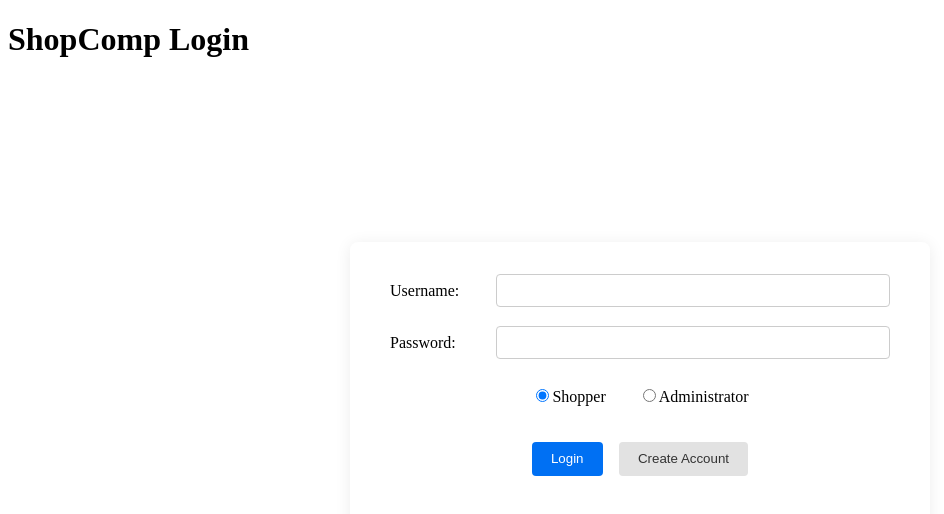
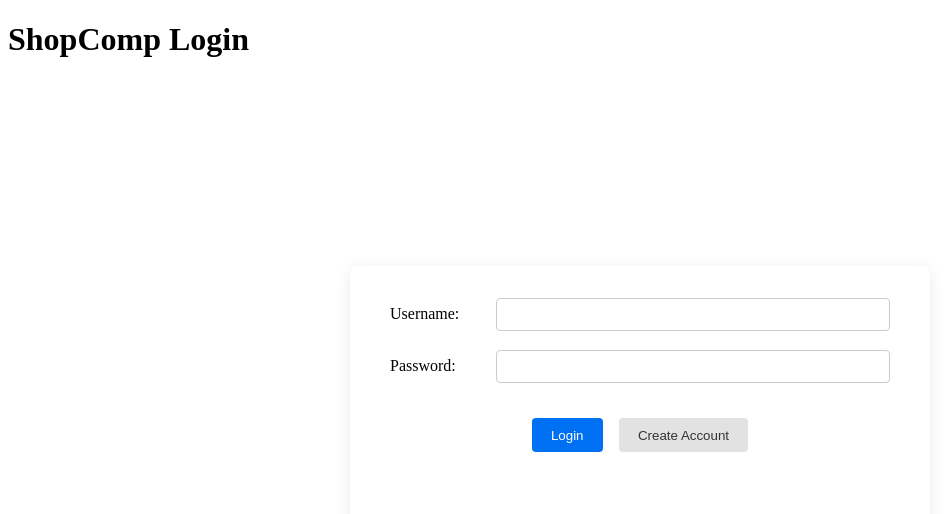
Before and after one commit to Software-Engineering-Kappa/shopcomp-frontend, a Next.js app: page /login in a window 1280 px wide. Shown: the top 514 px of the page, without its empty margins (0-944 px from the left). Built offline with nearby package versions, Linux system fonts and the light colour scheme.

Commit message:
Removed shopper and admin radio button. Added loading feedback while logging in or registering

```diff
--- a/src/app/login/page.tsx
+++ b/src/app/login/page.tsx
@@ -38,20 +38,23 @@ export default function LoginPage() {
 function LoginForm({ onCreateAccount }: { onCreateAccount: () => void }) {
   const [username, setUsername] = React.useState("")
   const [password, setPassword] = React.useState("")
-  const [role, setRole] = React.useState<"shopper" | "admin">("shopper")
+  // const [role, setRole] = React.useState<"shopper" | "admin">("shopper")
   const [error, setError] = React.useState("")
+  const [loading, setLoading] = React.useState(false)
   const router = useRouter()
 
   function handleLogin(e: React.FormEvent) {
     e.preventDefault()
     setError("")
+    setLoading(true)
 
     const usernameValue = username.trim()
     const passwordValue = password.trim()
-    const roleValue = role
+    // const roleValue = role
 
-    if (!usernameValue || !passwordValue || !roleValue) {
-      setError("Please enter username/email, password, and select a role.")
+    if (!usernameValue || !passwordValue) {
+      setError("Please enter username/email, password")
+      setLoading(false)
       return
     }
 
@@ -71,6 +74,8 @@ function LoginForm({ onCreateAccount }: { onCreateAccount: () => void }) {
         console.log("Login failed")
         setError(error.response.data.error)
       }
+    }).finally(() => {
+      setLoading(false)
     })
   }
 
@@ -100,45 +105,22 @@ function LoginForm({ onCreateAccount }: { onCreateAccount: () => void }) {
             autoComplete="current-password"
           />
         </div>
-        <div className={styles.radioGroup}>
-          <label>
-            <input
-              type="radio"
-              name="role"
-              value="shopper"
-              checked={role === "shopper"}
-              onChange={() => setRole("shopper")}
-            />
-            Shopper
-          </label>
-          <label>
-            <input
-              type="radio"
-              name="role"
-              value="admin"
-              checked={role === "admin"}
-              onChange={() => setRole("admin")}
-            />
-            Administrator
-          </label>
-        </div>
         <div className={styles.buttonGroup}>
           <button
             type="submit"
             className={styles.loginButton}
-          // onClick={handleLogin}
+            disabled={loading}
           >
-            Login
+            {loading ? "Logging in..." : "Login"}
           </button>
-          {role === "shopper" && (
           <button
             type="button"
             className={styles.createAccountButton}
             onClick={onCreateAccount}
+            disabled={loading}
           >
             Create Account
           </button>
-          )}
         </div>
         <div className={styles.errorText}>
           {error && <span>{error}</span>}
@@ -156,11 +138,14 @@ export function RegisterForm({ onBackToLogin }: { onBackToLogin: () => void }) {
   const [error, setError] = React.useState("")
   const [confirmationSent, setConfirmationSent] = React.useState(false)
   const [confirmationCode, setConfirmationCode] = React.useState("")
+  const [registerLoading, setRegisterLoading] = React.useState(false)
+  const [confirmLoading, setConfirmLoading] = React.useState(false)
   const router = useRouter()
 
   function handleRegister(e: React.MouseEvent) {
     e.preventDefault()
     setError("")
+    setRegisterLoading(true)
 
     const usernameValue = username.trim()
     const emailValue = email.trim()
@@ -168,6 +153,7 @@ export function RegisterForm({ onBackToLogin }: { onBackToLogin: () => void }) {
 
     if (!usernameValue || !emailValue || !passwordValue) {
       setError("Please fill in all fields.")
+      setRegisterLoading(false)
       return
     }
 
@@ -185,18 +171,22 @@ export function RegisterForm({ onBackToLogin }: { onBackToLogin: () => void }) {
         console.log("Registration failed")
         setError(error.response.data.error)
       }
+    }).finally(() => {
+      setRegisterLoading(false)
     })
   }
 
   function handleConfirm(e: React.MouseEvent) {
     e.preventDefault()
     setError("")
+    setConfirmLoading(true)
 
     const usernameValue = username.trim()
     const passwordValue = password.trim()
     const codeValue = confirmationCode.trim()
     if (!codeValue) {
       setError("Please enter the confirmation code.")
+      setConfirmLoading(false)
       return
     }
 
@@ -227,6 +217,8 @@ export function RegisterForm({ onBackToLogin }: { onBackToLogin: () => void }) {
         console.log("Confirmation failed")
         setError(error.response.data.error)
       }
+    }).finally(() => {
+      setConfirmLoading(false)
     })
   }
 
@@ -299,8 +291,9 @@ export function RegisterForm({ onBackToLogin }: { onBackToLogin: () => void }) {
                 type="button"
                 className={styles.loginButton}
                 onClick={handleRegister}
+                disabled={registerLoading}
               >
-                Register
+                {registerLoading ? "Registering..." : "Register"}
               </button>
             </div>
             <div className={styles.textLinkContainer}>
@@ -334,8 +327,9 @@ export function RegisterForm({ onBackToLogin }: { onBackToLogin: () => void }) {
                 type="button"
                 className={styles.loginButton}
                 onClick={handleConfirm}
+                disabled={confirmLoading}
               >
-                Confirm Code
+                {confirmLoading ? "Confirming..." : "Confirm"}
               </button>
             </div>
             <div className={styles.textLinkContainer}>
```
Lines whose indentation alone changed are shown as unchanged.
